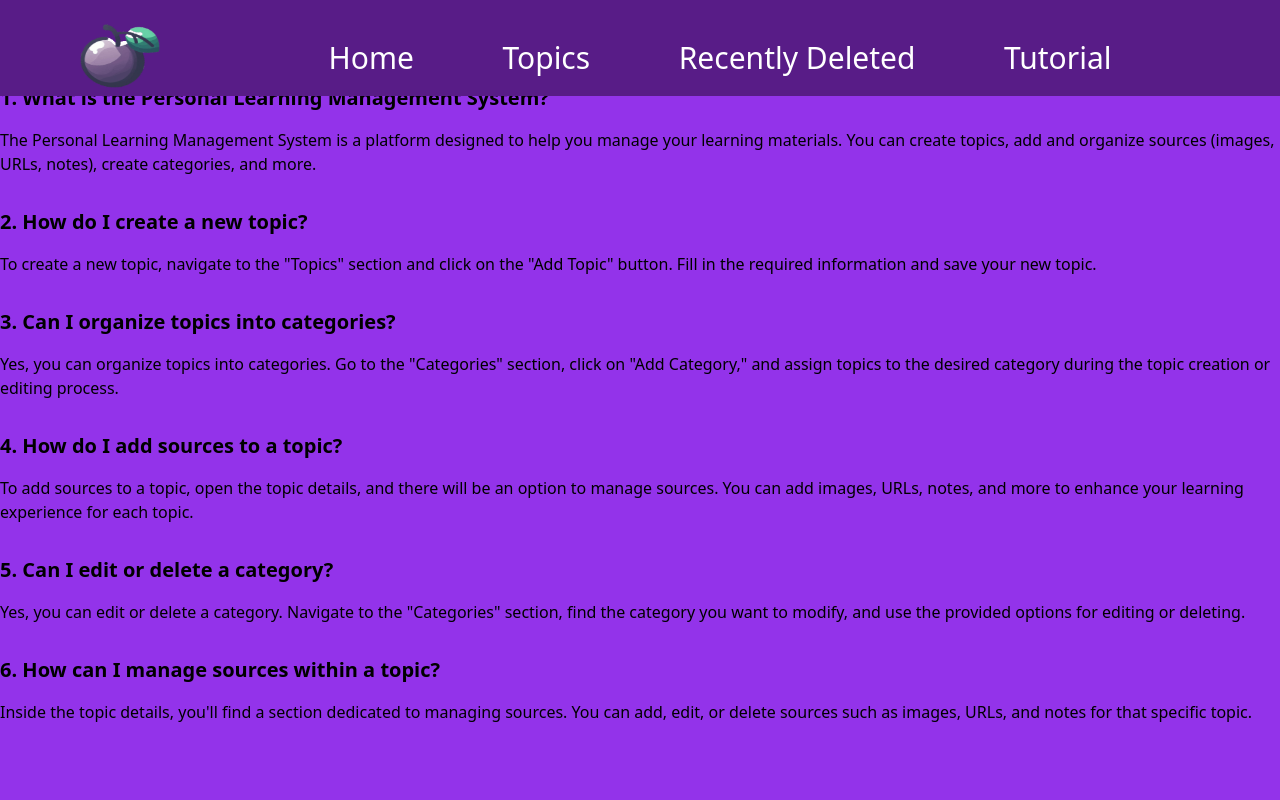
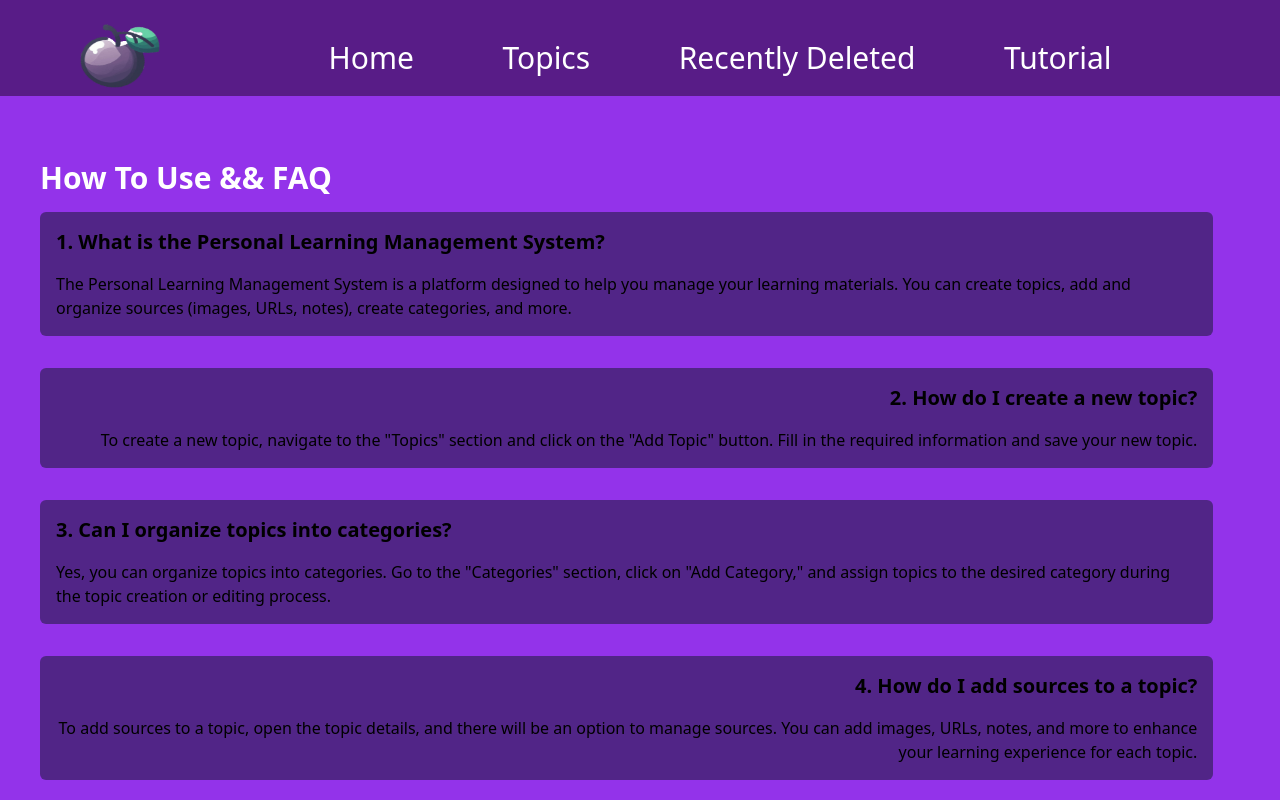
Before and after one commit to jacall2016/plums, a Next.js app: page /Tutorial in a window 1280 px wide. Shown: the top 800 px of the page. Built offline with nearby package versions, Linux system fonts and the light colour scheme.

Commit message:
styling for the tutorial page

```diff
--- a/src/app/Tutorial/page.tsx
+++ b/src/app/Tutorial/page.tsx
@@ -2,18 +2,18 @@ import Image from "next/image";
 
 export default function Tutorial() {
   return (
-    <main className="container mx-auto my-8">
-      <h1 className="text-3xl font-bold mb-4">Frequently Asked Questions</h1>
+    <main className="container ml-10 mr-10 mt-40 w-4/5 md:w-11/12">
+      <h1 className="text-3xl font-bold mb-4 text-white">How To Use && FAQ</h1>
 
-      <section className="mb-8">
+      <section className="mb-8 text-center md:text-left  bg-gray-900 bg-opacity-50 p-4 rounded-md">
         <h2 className="text-xl font-bold mb-4">1. What is the Personal Learning Management System?</h2>
-        <p>
+        <p >
           The Personal Learning Management System is a platform designed to help you manage your learning materials.
           You can create topics, add and organize sources (images, URLs, notes), create categories, and more.
         </p>
       </section>
 
-      <section className="mb-8">
+      <section className="mb-8 text-center md:text-right  bg-gray-900 bg-opacity-50 p-4 rounded-md">
         <h2 className="text-xl font-bold mb-4">2. How do I create a new topic?</h2>
         <p>
           To create a new topic, navigate to the "Topics" section and click on the "Add Topic" button.
@@ -21,7 +21,7 @@ export default function Tutorial() {
         </p>
       </section>
 
-      <section className="mb-8">
+      <section className="mb-8 text-center md:text-left  bg-gray-900 bg-opacity-50 p-4 rounded-md">
         <h2 className="text-xl font-bold mb-4">3. Can I organize topics into categories?</h2>
         <p>
           Yes, you can organize topics into categories. Go to the "Categories" section, click on "Add Category,"
@@ -29,7 +29,7 @@ export default function Tutorial() {
         </p>
       </section>
 
-      <section className="mb-8">
+      <section className="mb-8 text-center md:text-right  bg-gray-900 bg-opacity-50 p-4 rounded-md">
         <h2 className="text-xl font-bold mb-4">4. How do I add sources to a topic?</h2>
         <p>
           To add sources to a topic, open the topic details, and there will be an option to manage sources.
@@ -37,7 +37,7 @@ export default function Tutorial() {
         </p>
       </section>
 
-      <section className="mb-8">
+      <section className="mb-8 text-center md:text-left  bg-gray-900 bg-opacity-50 p-4 rounded-md">
         <h2 className="text-xl font-bold mb-4">5. Can I edit or delete a category?</h2>
         <p>
           Yes, you can edit or delete a category. Navigate to the "Categories" section, find the category you want
@@ -45,7 +45,7 @@ export default function Tutorial() {
         </p>
       </section>
 
-      <section className="mb-8">
+      <section className="mb-8 text-center md:text-right  bg-gray-900 bg-opacity-50 p-4 rounded-md">
         <h2 className="text-xl font-bold mb-4">6. How can I manage sources within a topic?</h2>
         <p>
           Inside the topic details, you'll find a section dedicated to managing sources.
```
